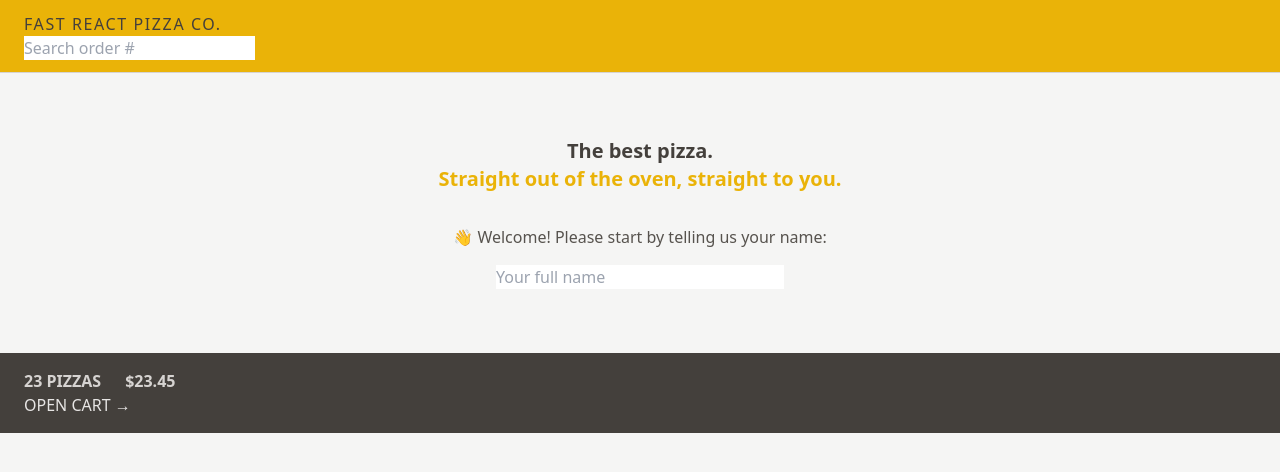
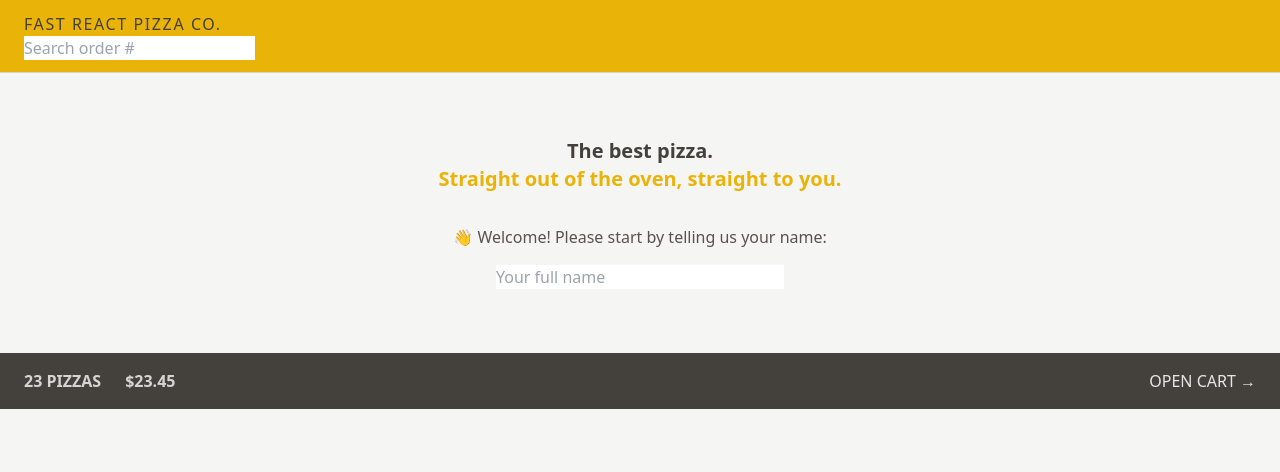
Before and after one commit to lahirujay99/Tailwind-CSS-Demo, a React (Vite) app: page / in a window 1280 px wide. Shown: the top 472 px of the page. Built offline with nearby package versions, Linux system fonts and the light colour scheme.

Commit message:
added flexbox, displayFlex, justift-sb items-c

```diff
--- a/src/features/cart/CartOverview.jsx
+++ b/src/features/cart/CartOverview.jsx
@@ -2,7 +2,7 @@ import { Link } from "react-router-dom";
 
 function CartOverview() {
   return (
-    <div className="bg-stone-700 text-stone-200 text-sm md:text-base uppercase px-4 py-4 sm:px-6">
+    <div className="bg-stone-700 text-stone-200 text-sm md:text-base uppercase px-4 py-4 sm:px-6 flex items-center justify-between">
       <p className="text-stone-300 font-semibold space-x-4 sm:space-x-6">
         <span>23 pizzas</span>
         <span>$23.45</span>
```
